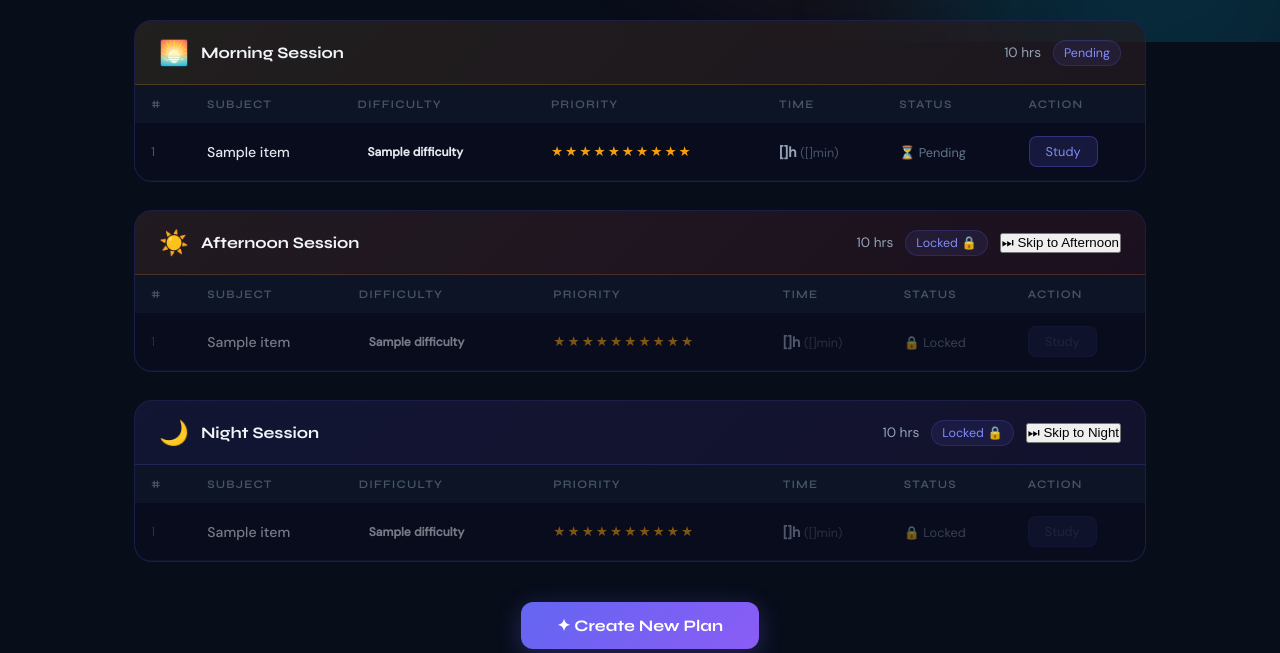
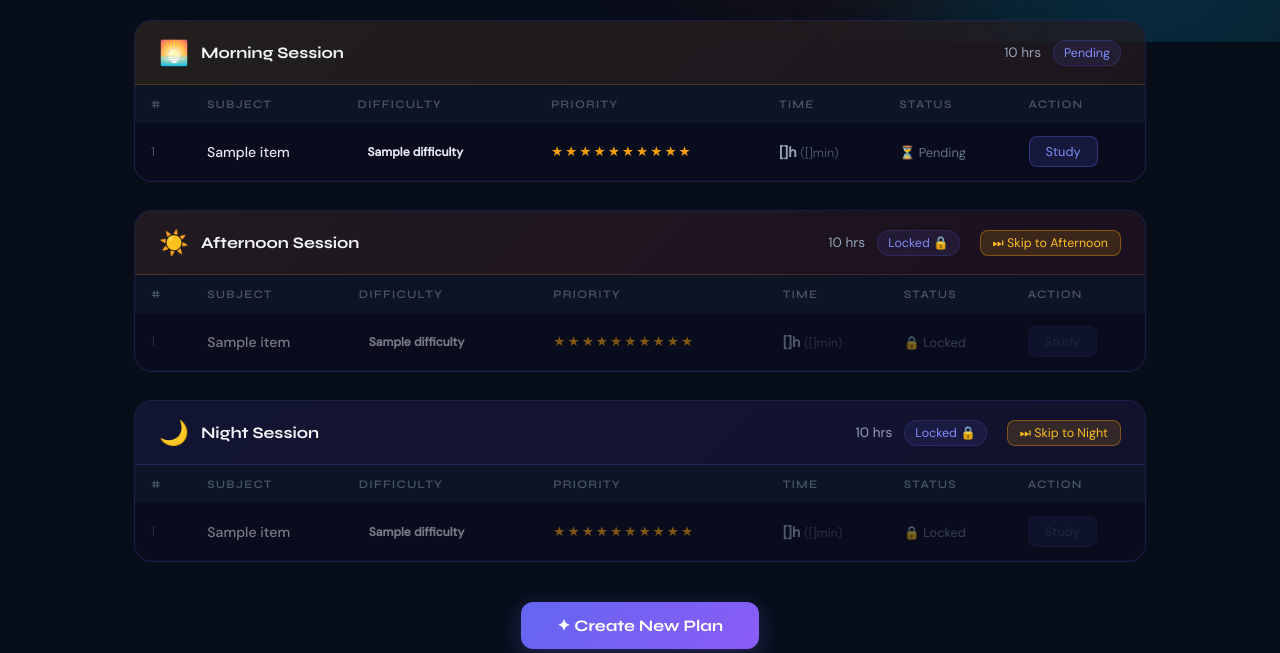
Before and after one commit to tarunkumar-ai-dev/ai_study_planner, a Flask app: template templates/result.html in a window 1280 px wide. Shown: the part 758-1411 px from the top of the page. Run offline with Flask 3, Linux system fonts and the light colour scheme; the template is opened without the code that fills it: most values are stand-ins (such as "Sample title", 1, 10 or a date in 2020).

Commit message:
Update style.css

```diff
--- a/static/style.css
+++ b/static/style.css
@@ -767,3 +767,21 @@ body {
   .plan-table th:nth-child(4),
   .plan-row td:nth-child(4) { display: none; }
 }
+
+.btn-skip {
+  padding: 4px 12px;
+  background: rgba(245, 158, 11, 0.15);
+  border: 1px solid rgba(245, 158, 11, 0.4);
+  border-radius: 8px;
+  color: #fbbf24;
+  font-family: 'DM Sans', sans-serif;
+  font-size: 0.78rem;
+  cursor: pointer;
+  transition: all 0.2s;
+  margin-left: 8px;
+}
+
+.btn-skip:hover {
+  background: rgba(245, 158, 11, 0.3);
+  border-color: #f59e0b;
+}
```
